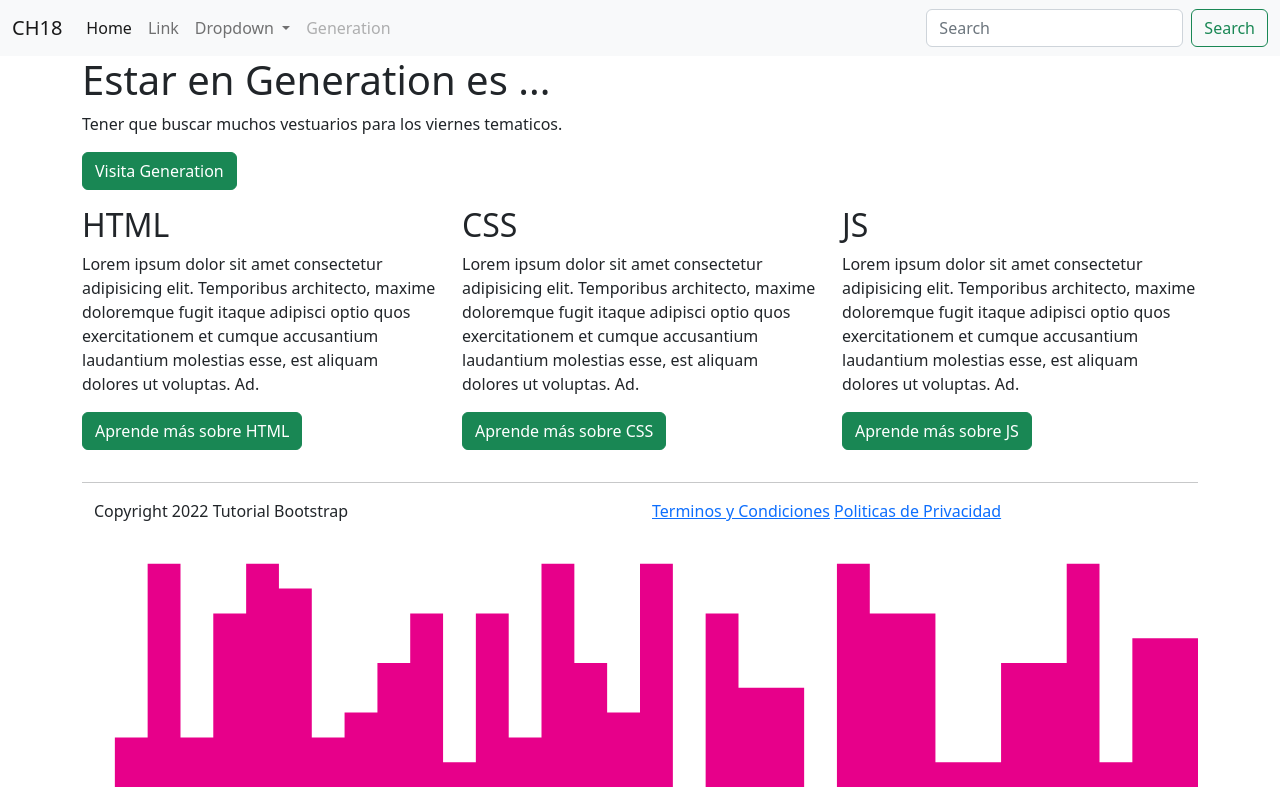
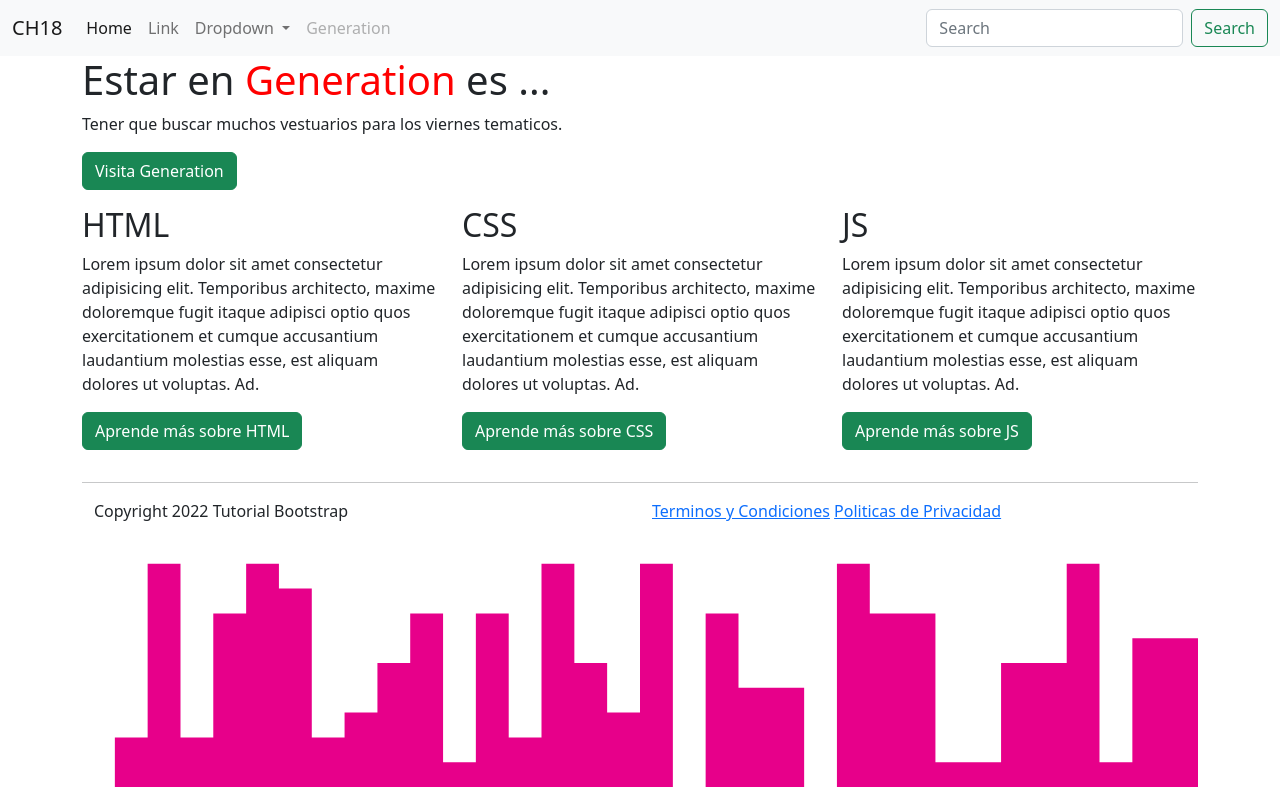
Before and after one commit to LindaAurora/saoko, a plain HTML site: page index.html in a window 1280 px wide. Both pictures are taken after a click on the element "Visita Generation". Drawn offline with Linux system fonts and the light colour scheme.

Commit message:
Se sube practica 1.1

```diff
--- a/index.html
+++ b/index.html
@@ -14,7 +14,7 @@
         console.log("Saoko Papi Saokooo");
         function colorTitulo(){
             console.log("Pulso el boton de Generation");
-            document.getElementById("Generation").style.color = "red";
+            document.getElementById("generation").style.color = "red";
         }
     </script>
 </head>
```
